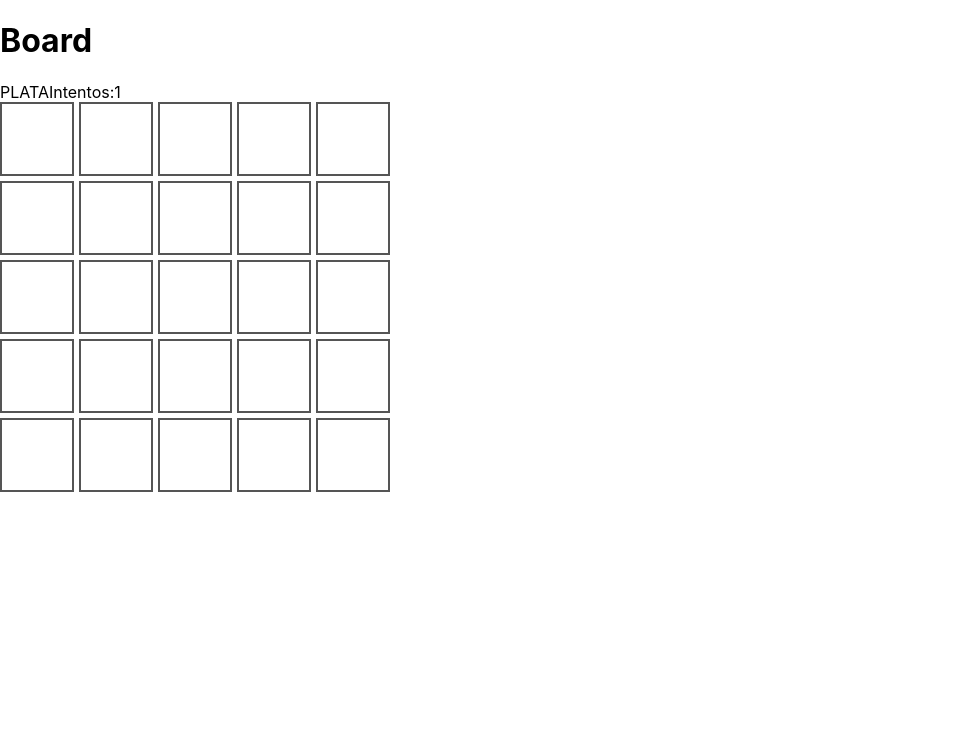
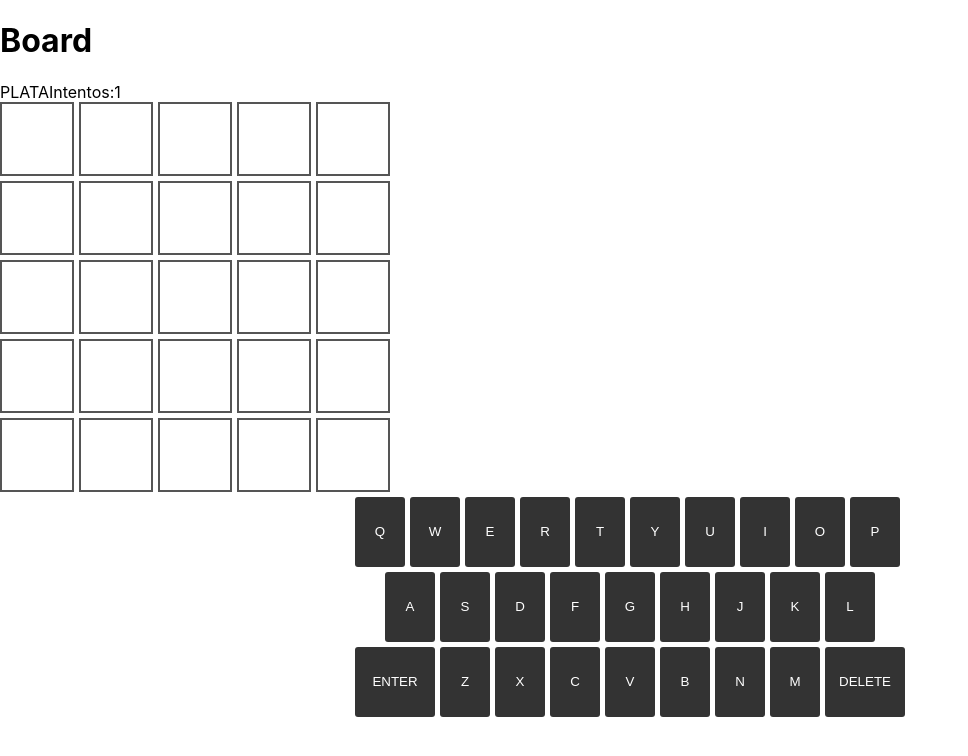
Before and after one commit to JorgeAsMoreno/dd360, a React (Create React App) app: page / in a window 1280 px wide. Shown: the top 756 px of the page, without its empty margins (0-968 px from the left). Built offline with nearby package versions, Linux system fonts and the light colour scheme.

Commit message:
feat: keyboard component

```diff
--- a/src/components/Board/Board.tsx
+++ b/src/components/Board/Board.tsx
@@ -7,6 +7,7 @@ import { GameStatus } from '../../types/types'
 import useWindow from '../../hooks/useWindow'
 import { KEYS } from '../../constants/constants'
 import { getWordEachFiveMinutes } from '../../utils/getWord'
+import Keyboard from '../Keyboard/Keyboard'
 
 const Board = () => {
   const [event, updateEvent] = useReducer((prev: IBoard, next: Partial<IBoard>) => {
@@ -19,10 +20,13 @@ const Board = () => {
     gameStatus: GameStatus.Playing
   })
 
+  const handleKeyDown = (ev: KeyboardEvent) => {
+    const key = ev.key.toUpperCase();
 
-  const handleKeyDown = (ev: KeyboardEvent) => {
-    const key = ev.key.toUpperCase()
+    onKeyPressed(key);
+  }
 
+  const onKeyPressed = (key: string) => {
     if (event.gameStatus !== GameStatus.Playing) {
       return;
     }
@@ -97,6 +101,7 @@ const Board = () => {
         {Array.from(Array(5 - event.attempts)).map((_, i) => (
           <RowEmpty key={i} />
         ))}
+        <Keyboard keys={KEYS} onKeyPressed={onKeyPressed} />
     </main>
   )
 }
--- /dev/null
+++ b/src/components/Keyboard/Keyboard.tsx
@@ -0,0 +1,47 @@
+import React from 'react'
+import { IKeyboard } from './keyboard.interface'
+import styles from './keyboard.module.scss'
+
+const Keyboard = ({ keys, onKeyPressed }: IKeyboard) => {
+
+  function handleInput(e: any) {
+    onKeyPressed(e.target.textContent)
+  }
+
+  function handleEnter(e: any) {
+    onKeyPressed("ENTER");
+  }
+
+  function handleDelete(e: any) {
+    onKeyPressed("BACKSPACE");
+  }
+
+  return (
+    <div className={styles.keyboardContainer}>
+      {Array.from(Array(10)).map((_, i) => (
+        <button key={i} className={styles.key} onClick={handleInput}>
+          {keys[i]}
+        </button>
+      ))}
+      <div className={styles.emptyKey}></div>
+      {Array.from(Array(9)).map((_, i) => (
+        <button key={i + 10} className={styles.key} onClick={handleInput}>
+          {keys[i + 10]}
+        </button>
+      ))}
+      <button className={styles.enterKey} onClick={handleEnter}>
+        ENTER
+      </button>
+      {Array.from(Array(7)).map((_, i) => (
+        <button key={i + 19} className={styles.key} onClick={handleInput}>
+          {keys[i + 19]}
+        </button>
+      ))}
+      <button className={styles.deleteKey} onClick={handleDelete}>
+        DELETE
+      </button>
+    </div>
+  )
+}
+
+export default Keyboard
--- /dev/null
+++ b/src/components/Keyboard/keyboard.interface.tsx
@@ -0,0 +1,4 @@
+export interface IKeyboard {
+  keys: string[]
+  onKeyPressed: any
+}
--- /dev/null
+++ b/src/components/Keyboard/keyboard.module.scss
@@ -0,0 +1,51 @@
+@import '../../styles/mixins.scss';
+
+.keyboardContainer {
+  display: flex;
+  flex-wrap: wrap;
+  width: 570px;
+  margin: 0 auto;
+  gap: 5px;
+}
+.key {
+  @include keybase;
+  width: 50px;
+  height: 70px;
+}
+.emptyKey {
+  width: 25px;
+  height: 70px;
+  display: flex;
+  align-items: center;
+  justify-content: center;
+}
+
+.enterKey {
+  @include keybase;
+  width: 80px;
+  height: 70px;
+}
+
+.deleteKey {
+  @include keybase;
+  width: 80px;
+  height: 70px;
+}
+
+.correct {
+  background-color: #4caf50;
+  border: #4caf50 solid 2px;
+  color: black;
+}
+
+.present {
+  background-color: #e5f321;
+  border: #e5f321 solid 2px;
+  color: black;
+}
+
+.absent {
+  background-color: #aaa;
+  border: #aaa solid 2px;
+  color: black;
+}
--- a/src/styles/mixins.scss
+++ b/src/styles/mixins.scss
@@ -15,3 +15,15 @@
   margin-bottom: $gap;
   text-transform: uppercase;
 }
+
+@mixin keybase {
+  background-color: #333;
+  cursor: pointer;
+  border: none;
+  border-radius: 3px;
+  color: white;
+
+  display: flex;
+  align-items: center;
+  justify-content: center;
+}
```
